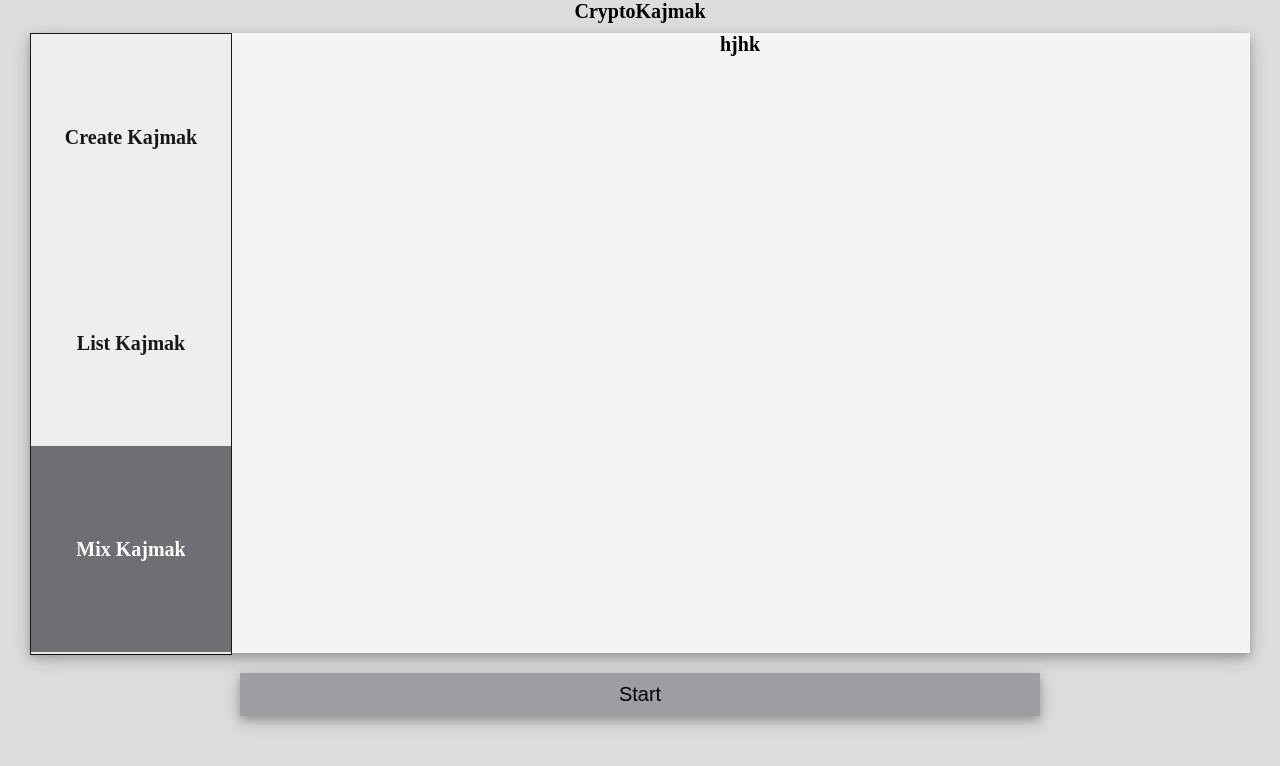
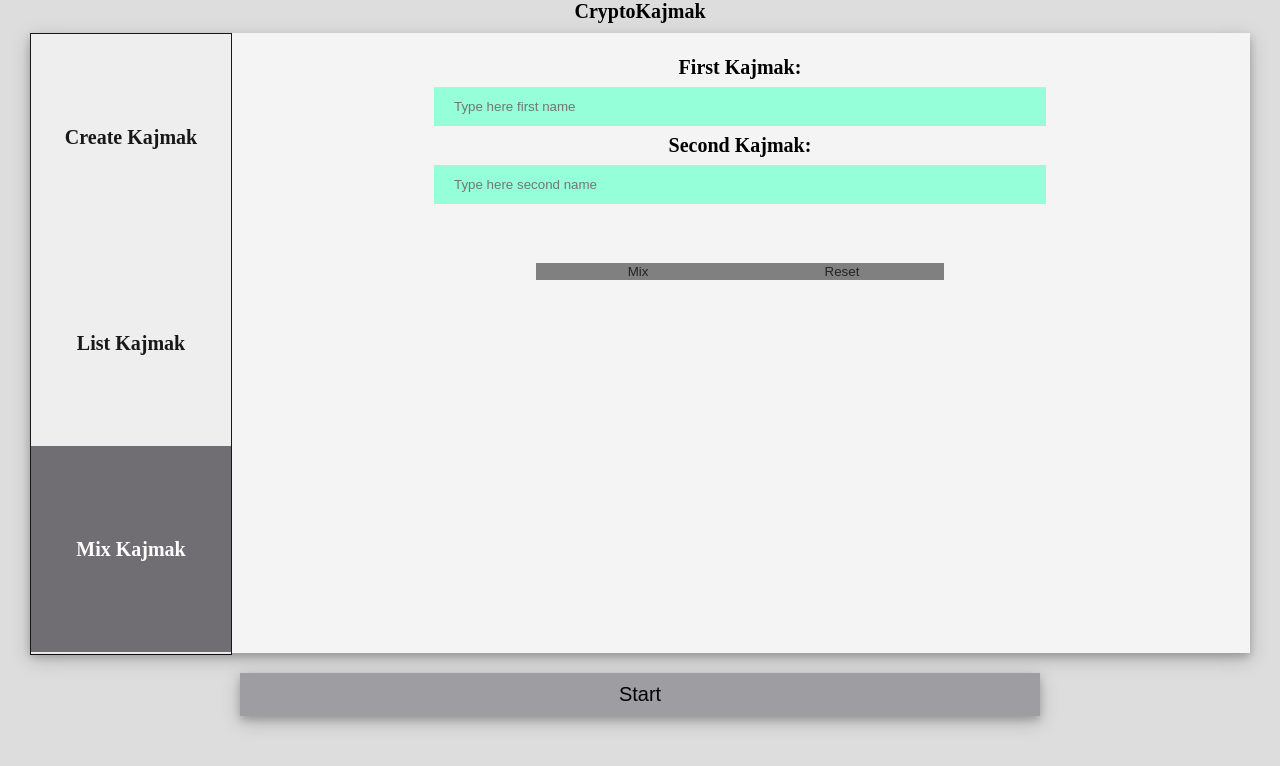
Before and after one commit to Stevalica/Crypto-kajmak, an Angular app: page /mix in a window 1280 px wide. Shown: the top 766 px of the page. Built offline with nearby package versions, Linux system fonts and the light colour scheme.

Commit message:
Dodani list i mix kajmak

```diff
--- a/src/app/listKajmak/listKajmak.component.css
+++ b/src/app/listKajmak/listKajmak.component.css
@@ -45,15 +45,15 @@
     font-size: 30px;
     width: 250px;
     margin-left: 180px;
-    color:red;
+    color:black;
 
 }
-.right-body {
-    margin-top: 75px;
-}
-.right-body table tr th {
-
-    width: 200px;
+.table  {
+    margin-top: 20px;
+    margin-left: 10px;
+    font-family: arial, sans-serif;
+    border-collapse: collapse;
+    width: 80%;
     border: 2px solid black;
 
 }
--- a/src/app/listKajmak/listKajmak.component.html
+++ b/src/app/listKajmak/listKajmak.component.html
@@ -11,22 +11,32 @@
 
         </div>
 
+        <table class="table">
 
-        <div class="right-body">
-             <table>
-                 <tr>
-                     <th>Image</th>
-                     <th>Name</th>
-                     <th>Price</th>
-                     <th>Exp. Date</th>
-                 </tr>
+            <thead style="background-color: aquamarine">
+                <tr>
 
-             </table>
-        </div>
+                    <th>Image</th>
+                    <th>Product</th>
+                    <th>Exp Date</th>
+                    <th>Price</th>
+
+                </tr>
+            </thead>
+            <tbody>
+                <tr *ngFor='let product of products'>
+                    <td>
+                        <img [src]='product.imageUrl' [title]='product.productName' [style.width.px]='imageWidth' [style.margin.px]='imageMargin'>
+                    </td>
+                    <td>{{ product.productName }}</td>
+                    <td>{{ product.expDate }}</td>
+                    <td>{{ product.price | currency: 'USD' : 'symbol' : '1.2-2'}}</td>
 
 
+                </tr>
+            </tbody>
 
+        </table>
 
     </div>
-
 </div>
--- a/src/app/listKajmak/listKajmak.component.ts
+++ b/src/app/listKajmak/listKajmak.component.ts
@@ -1,11 +1,14 @@
 import { Component } from "@angular/core";
 
 @Component({
+    selector: 'app-listcomponent',
     templateUrl: './listKajmak.component.html',
     styleUrls: ['./listKajmak.component.css']
 })
 export class ListKajmakComponent {
     pageTitle: string = 'Product List';
+    imageWidth: number = 50;
+    imageMargin: number = 2;
 
     products: any[] = [
         {
--- a/src/app/mixKajmak/mixKajmak.component.css
+++ b/src/app/mixKajmak/mixKajmak.component.css
@@ -39,3 +39,31 @@
     margin-left: 200px;
     height: 620px;
 }
+.right form text {
+    font-family: arial, sans-serif;
+    border-collapse: collapse;
+
+    width: 300%;
+
+
+}
+.form input  {
+    width: 60%;
+    padding: 12px 20px;
+    margin: 8px 0;
+    box-sizing: border-box;
+    border: none;
+    background-color: rgb(148, 255, 216);
+    color: black;
+}
+
+.formtwo input {
+    background-color:grey;
+    color: #242324;
+    width: 20% ;
+    border: black;
+    box-sizing: border-box;
+
+
+
+}
--- a/src/app/mixKajmak/mixKajmak.component.html
+++ b/src/app/mixKajmak/mixKajmak.component.html
@@ -1,8 +1,22 @@
 <div class="mixKajmakPage">
-        <div class="menu">
-            <a [routerLink]="['/create']">Create Kajmak</a>
-            <a [routerLink]="['/list']">List Kajmak </a>
-            <a class="active"[routerLink]="['/mix']">Mix Kajmak</a>
-        </div>
-        <div class="right">hjhk</div>
+    <div class="menu">
+        <a [routerLink]="['/create']">Create Kajmak</a>
+        <a [routerLink]="['/list']">List Kajmak </a>
+        <a class="active" [routerLink]="['/mix']">Mix Kajmak</a>
     </div>
+    <div class="right">
+        <form class="form">
+            <br> First Kajmak: <br>
+            <input type="text" name="name" required placeholder="Type here first name"> <br> Second Kajmak: <br>
+            <input type="text" name="name" required placeholder="Type here second name"> <br>
+        </form>
+        <br>
+        <br>
+        <form class="formtwo">
+            <input type="submit" value="Mix">
+            <input type="reset" value="Reset">
+
+        </form>
+
+    </div>
+</div>
```
Also changed, not shown: 1 other file (tests, documents, lock files or other folders).
